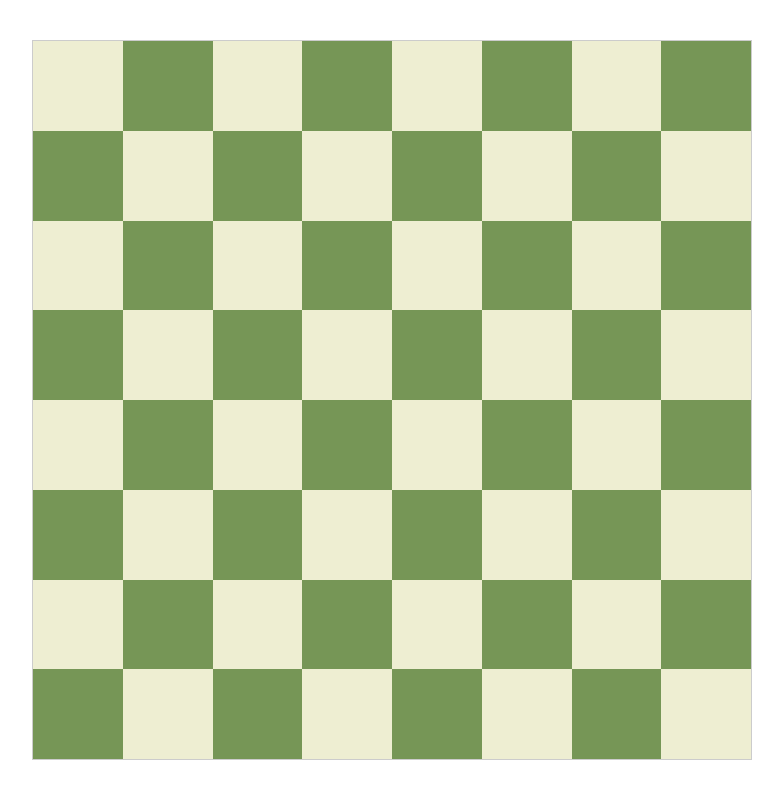
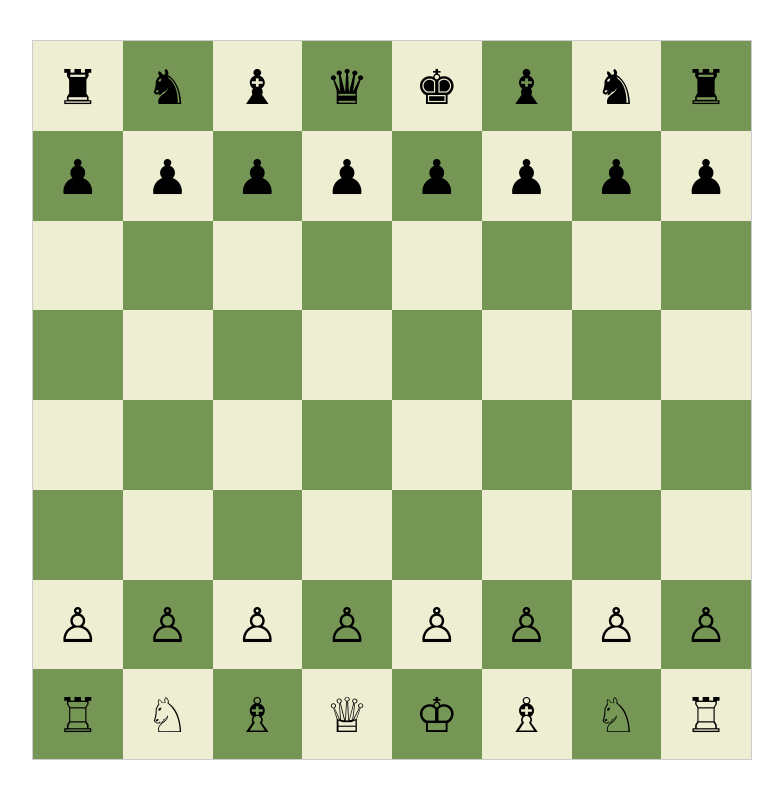
Before and after one commit to J05HHHY/chess-engine, a website built with Vite: page index.html in a window 1280 px wide. Shown: the whole page, without its empty margins (248-1031 px from the left). Built offline with nearby package versions, Linux system fonts and the light colour scheme.

Commit message:
Render full starting position from a board data model
Weekend 2: add the Board/Piece data model (src/engine/board.ts) and
wire render.ts to draw all 32 pieces as Unicode glyphs at their
correct starting squares, with proper light/dark square coloring
(a1 dark, h1 light) matching standard board orientation.

```diff
--- /dev/null
+++ b/src/engine/board.ts
@@ -0,0 +1,25 @@
+export type Color = "w" | "b";
+export type PieceType = "p" | "n" | "b" | "r" | "q" | "k";
+
+export interface Piece {
+  color: Color;
+  type: PieceType;
+}
+
+// board[rank][file], rank 0 = rank 1 (White's back rank), file 0 = file a
+export type Board = (Piece | null)[][];
+
+const BACK_RANK: PieceType[] = ["r", "n", "b", "q", "k", "b", "n", "r"];
+
+export function createInitialBoard(): Board {
+  const board: Board = Array.from({ length: 8 }, () => Array<Piece | null>(8).fill(null));
+
+  for (let file = 0; file < 8; file++) {
+    board[0][file] = { color: "w", type: BACK_RANK[file] };
+    board[1][file] = { color: "w", type: "p" };
+    board[6][file] = { color: "b", type: "p" };
+    board[7][file] = { color: "b", type: BACK_RANK[file] };
+  }
+
+  return board;
+}
--- a/src/main.ts
+++ b/src/main.ts
@@ -1,5 +1,6 @@
 import "./style.css";
+import { createInitialBoard } from "./engine/board";
 import { renderBoardGrid } from "./ui/render";
 
 const app = document.querySelector<HTMLDivElement>("#app")!;
-renderBoardGrid(app);
+renderBoardGrid(app, createInitialBoard());
--- a/src/style.css
+++ b/src/style.css
@@ -38,3 +38,12 @@ body {
 .square.dark {
   background: var(--square-dark);
 }
+
+.square {
+  display: flex;
+  align-items: center;
+  justify-content: center;
+  font-size: min(6vw, 6vh);
+  line-height: 1;
+  user-select: none;
+}
--- a/src/ui/render.ts
+++ b/src/ui/render.ts
@@ -1,18 +1,33 @@
+import type { Board, Piece } from "../engine/board";
+
 const FILES = 8;
 const RANKS = 8;
 
-export function renderBoardGrid(container: HTMLElement): void {
-  const board = document.createElement("div");
-  board.className = "board";
+const PIECE_GLYPHS: Record<Piece["color"], Record<Piece["type"], string>> = {
+  w: { k: "♔", q: "♕", r: "♖", b: "♗", n: "♘", p: "♙" },
+  b: { k: "♚", q: "♛", r: "♜", b: "♝", n: "♞", p: "♟" },
+};
 
-  for (let rank = 0; rank < RANKS; rank++) {
+export function renderBoardGrid(container: HTMLElement, board: Board): void {
+  const boardEl = document.createElement("div");
+  boardEl.className = "board";
+
+  // Visual rows run top (rank 8) to bottom (rank 1), matching White's-side orientation.
+  for (let visualRow = 0; visualRow < RANKS; visualRow++) {
+    const rank = RANKS - 1 - visualRow;
     for (let file = 0; file < FILES; file++) {
       const square = document.createElement("div");
-      const isLight = (file + rank) % 2 === 0;
-      square.className = `square ${isLight ? "light" : "dark"}`;
-      board.appendChild(square);
+      const isDark = (file + rank) % 2 === 0;
+      square.className = `square ${isDark ? "dark" : "light"}`;
+
+      const piece = board[rank][file];
+      if (piece) {
+        square.textContent = PIECE_GLYPHS[piece.color][piece.type];
+      }
+
+      boardEl.appendChild(square);
     }
   }
 
-  container.appendChild(board);
+  container.appendChild(boardEl);
 }
```
